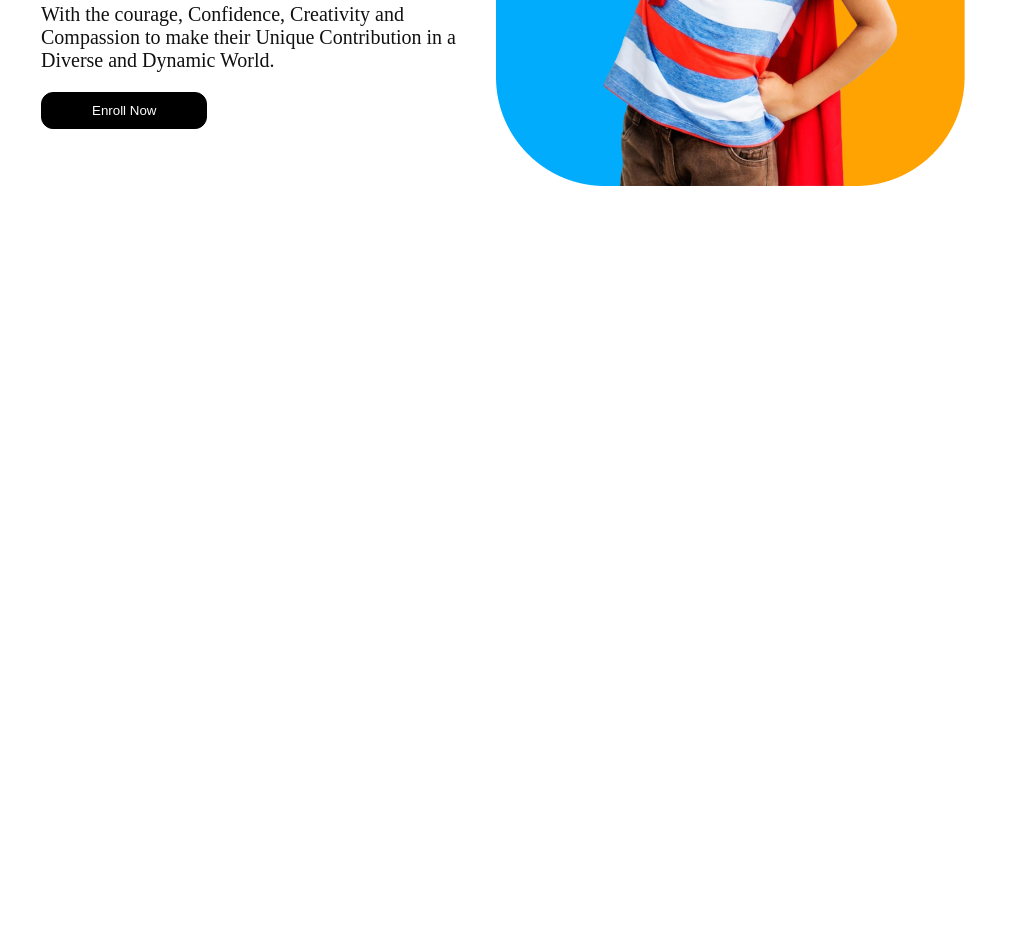
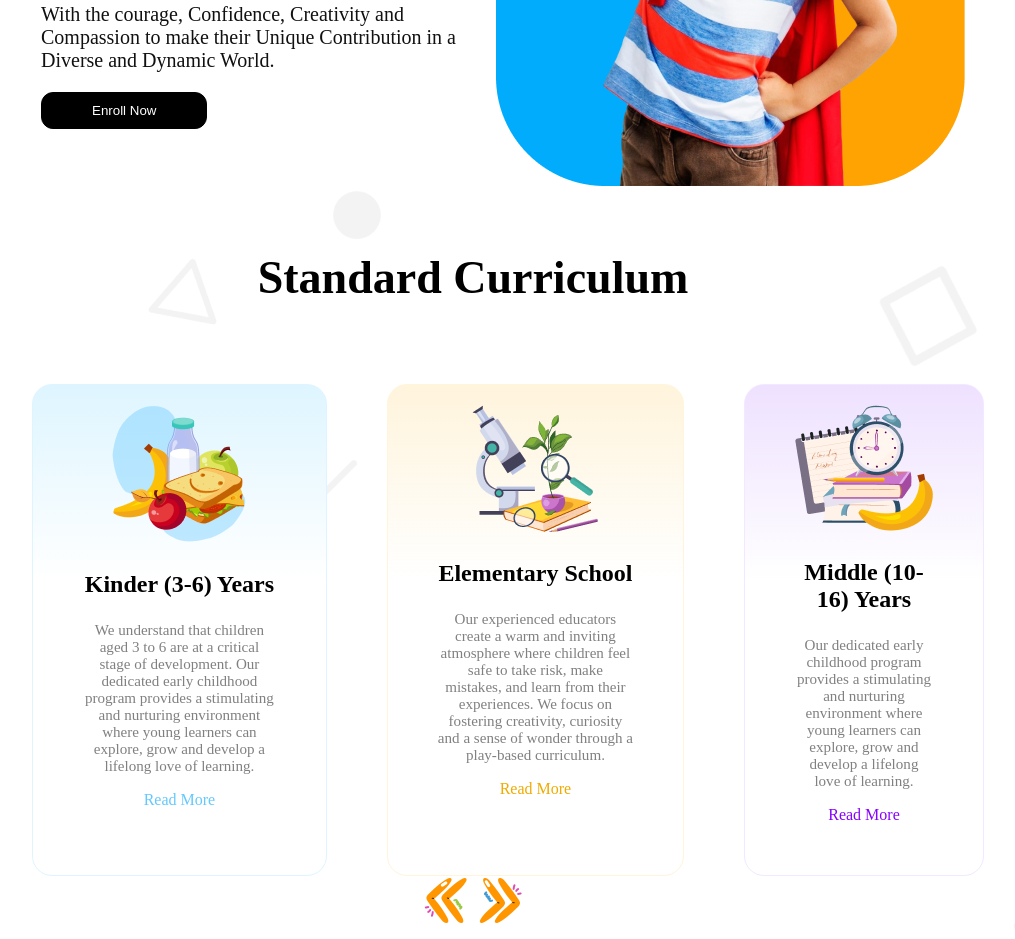
Before and after one commit to mehjabmumu/assignment-b11-a2, a plain HTML site: page index.html in a window 1280 px wide. Shown: the part 498-1437 px from the top of the page, without its empty margins (167-1182 px from the left). Before the commit the page ends 800 px from the top, so only its background shows below. Drawn offline with Linux system fonts and the light colour scheme.

Commit message:
added curriculum

```diff
--- a/index.html
+++ b/index.html
@@ -40,9 +40,43 @@
         </div>
     </header>
     <main>
-         <div>
+        <section class="curriculum-part">
+            <div class="standard">Standard Curriculum</div>
+            <div class="curriculum display-flex">
+                <div class="kinder">
+                    <img src="assets/kinder.png" alt="">
+                    <h3 class="title">Kinder (3-6) Years</h3>
+                    <p class="description">We understand that children aged 3 to 6 are at a critical stage of development. Our
+                        dedicated early childhood program provides a stimulating and nurturing environment where
+                        young learners can explore, grow and develop a lifelong love of learning.
+                    </p>
+                    <p class="btn-one">Read More</p>
+                </div>
+                <div class="middle">
+                    <img src="assets/middle.png" alt="">
+                    <h3 class="title">Elementary School</h3>
+                    <p class="description">Our experienced educators create a warm and inviting atmosphere where children feel safe
+                        to take risk, make mistakes, and learn from their experiences. We focus on fostering creativity,
+                        curiosity and a sense of wonder through a play-based curriculum.
+                    </p>
+                    <p class="btn-two">Read More</p>
+                </div>
+                <div class="elementary">
+                    <img src="assets/elementary.png" alt="">
+                    <h3 class="title">Middle (10-16) Years</h3>
+                    <p class="description">Our dedicated early childhood program provides a stimulating and nurturing environment where
+                        young learners can explore, grow and develop a lifelong love of learning. </p>
+                      <p class="btn-three">Read More</p>
+                </div>
+            </div>
+            <div class="arrow">
+                <img src="assets/left.png" alt="">
+                <img src="assets/right.png" alt="">
+            </div>
+        </section>
+        <section>
 
-         </div>
+        </section>
     </main>
     <footer>
 
--- a/styles/index.css
+++ b/styles/index.css
@@ -83,3 +83,72 @@ font-weight: 400;
     border: 1px solid black;
     border-radius: 12px;
 }
+/* curriculum part */
+.curriculum-part{
+    border: 1px solid white;
+    background-image: url(/assets/bg.png);
+
+}
+.standard{
+    font-size: 46px;
+    font-weight: 700;
+    text-align: center;
+    margin-top: 60px;
+}
+.curriculum{
+    margin-left: 190px;
+    margin-right: 120px;
+    margin-top: 80px;
+    gap: 60px;
+}
+
+.kinder{
+    border: 1px solid rgb(222, 245, 255);
+    background: linear-gradient(180.00deg, rgb(222, 245, 255),rgba(255, 255, 255, 0) 40%),rgb(255, 255, 255);
+    padding: 20px 50px;
+    text-align: center;
+    border-radius: 20px;
+    max-width: 400px;
+    height: 450px;
+
+}
+.middle{
+    border: 1px solid rgb(255, 244, 220);
+    padding: 20px 50px;
+    text-align: center;
+    background: linear-gradient(180.00deg, rgb(255, 244, 220),rgba(255, 255, 255, 0) 40%),rgb(255, 255, 255);
+    border-radius: 20px;
+    max-width: 400px;
+    height: 450px;
+}
+
+.elementary{
+    border: 1px solid rgb(242, 232, 255);
+    padding: 20px 50px;
+    text-align: center;
+    background: linear-gradient(180.00deg, rgb(238, 225, 255),rgba(255, 255, 255, 0) 40%),rgb(255, 255, 255);
+    border-radius: 20px;
+    max-width: 400px;
+    height: 450px;
+}
+.title{
+    font-size: 24px;
+    font-weight: 700;
+}
+.description{
+    color: rgb(128, 128, 128);
+    font-size: 15.09px;
+    font-weight: 500;
+}
+.btn-one{
+    color: rgb(100, 200, 255)
+}
+.btn-two{
+    color: rgb(240, 170, 0)
+}
+.btn-three{
+    color: rgb(135, 0, 255);
+}
+.arrow{
+    text-align: center;
+}
```
Also changed, not shown: assets/left.png (added), assets/right.png (added).
